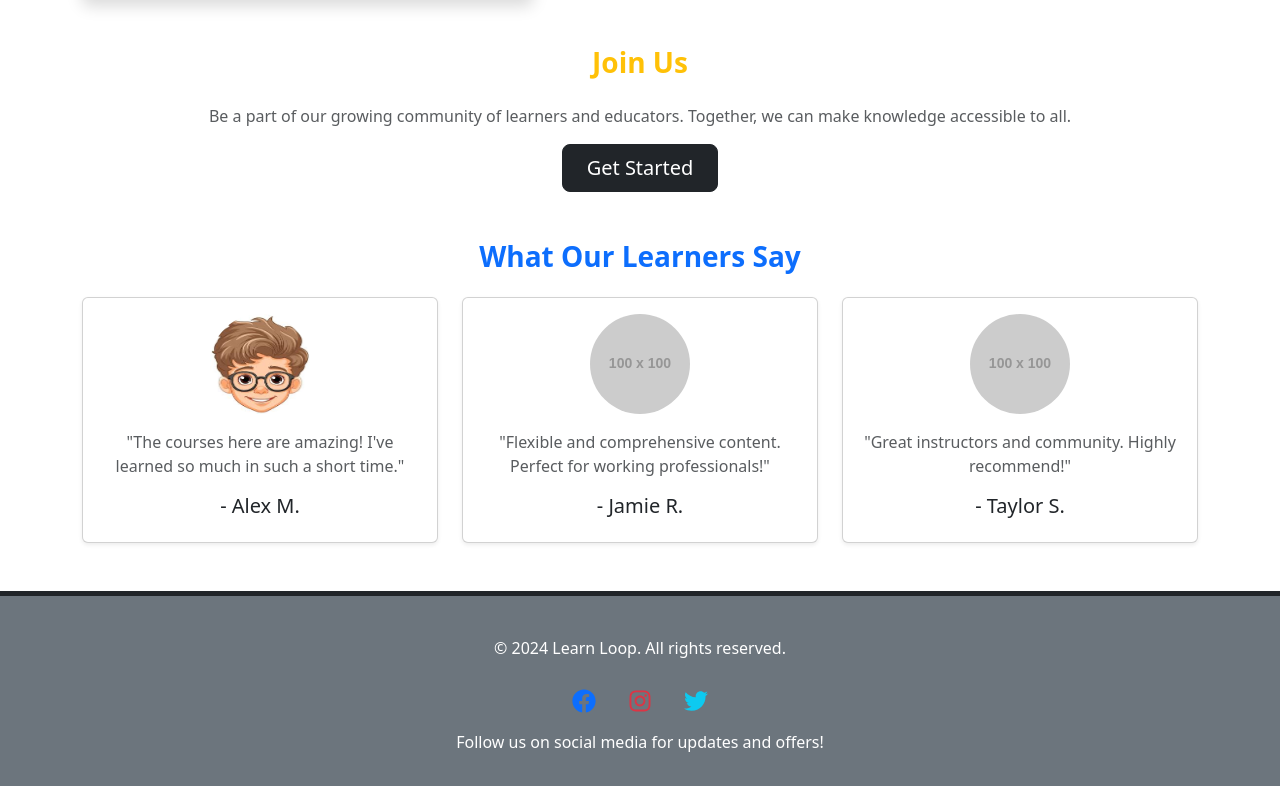
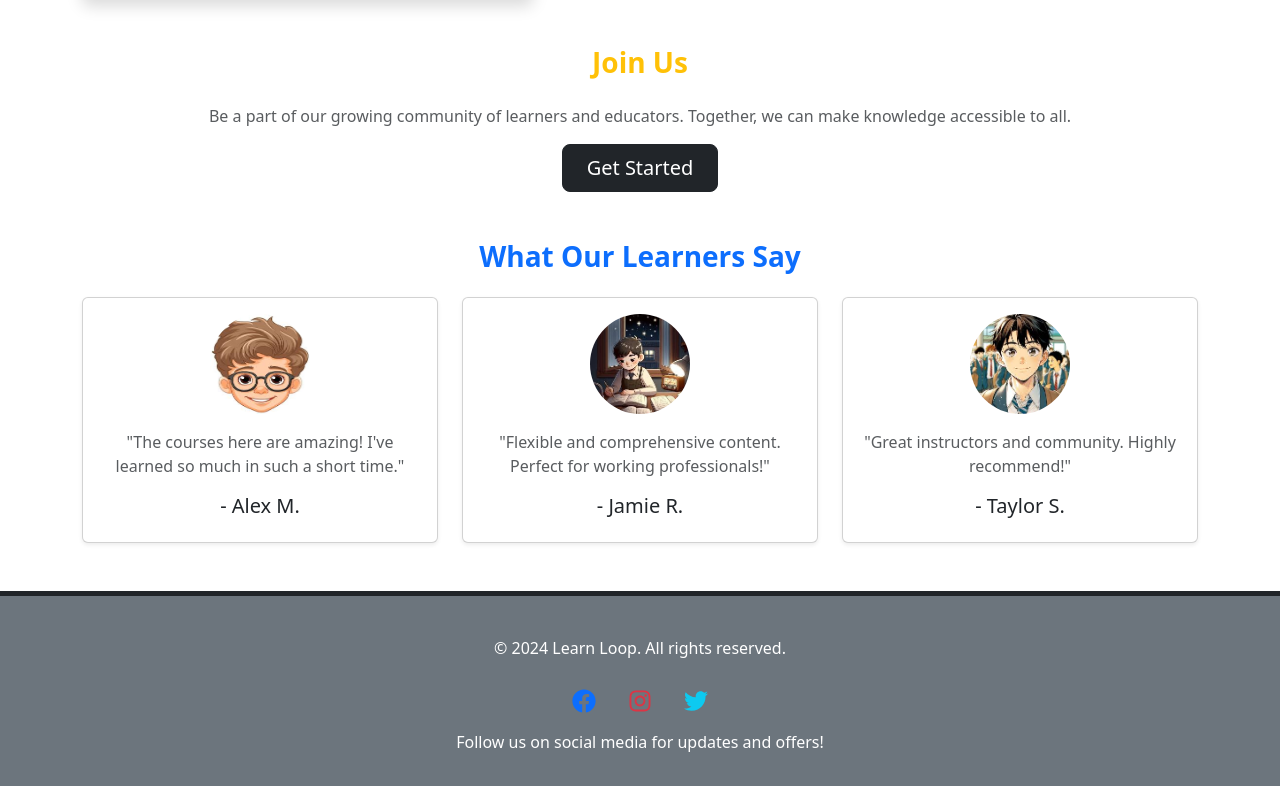
Before and after one commit to Ijaas-Fathi/Frontend, a React (Vite) app: page /about in a window 1280 px wide. Shown: the part 1061-1847 px from the top of the page. Built offline with nearby package versions, Linux system fonts and the light colour scheme.

Commit message:
Added images in about page

```diff
--- a/src/Pages/About.jsx
+++ b/src/Pages/About.jsx
@@ -3,6 +3,8 @@ import 'bootstrap/dist/css/bootstrap.min.css';
 import mission from '../assets/Images/mission.png';
 import choose from '../assets/Images/choose.png';
 import alex from '../assets/Images/alex.png';
+import jamie from '../assets/Images/jamie.png';
+import taylor from '../assets/Images/taylor.png';
 
 const About = () => (
   <div className="container py-5">
@@ -94,7 +96,7 @@ const About = () => (
         <div className="col-md-4">
           <div className="card shadow-sm">
             <img
-              src="https://via.placeholder.com/100"
+              src={jamie}
               alt="User 2"
               className="card-img-top rounded-circle mx-auto mt-3"
               style={{ width: '100px', height: '100px' }}
@@ -110,7 +112,7 @@ const About = () => (
         <div className="col-md-4">
           <div className="card shadow-sm">
             <img
-              src="https://via.placeholder.com/100"
+              src={taylor}
               alt="User 3"
               className="card-img-top rounded-circle mx-auto mt-3"
               style={{ width: '100px', height: '100px' }}
--- a/src/assets/Images/Image.js
+++ b/src/assets/Images/Image.js
@@ -15,6 +15,8 @@ import digital from './digital';
 import yoga from './yoga';
 import strength from './strength';
 import alex from './alex';
+import jamie from './jamie';
+import taylor from './taylor';
 
 export const Images = {image1}
 export const Images1 = {image2}
@@ -33,3 +35,5 @@ export const digital = {digital}
 export const yoga = {yoga}
 export const strength = {strength}
 export const alex = {alex}
+export const jamie = {jamie}
+export const taylor = {taylor}
```
Also changed, not shown: src/assets/Images/jamie.png (added), src/assets/Images/taylor.png (added).
